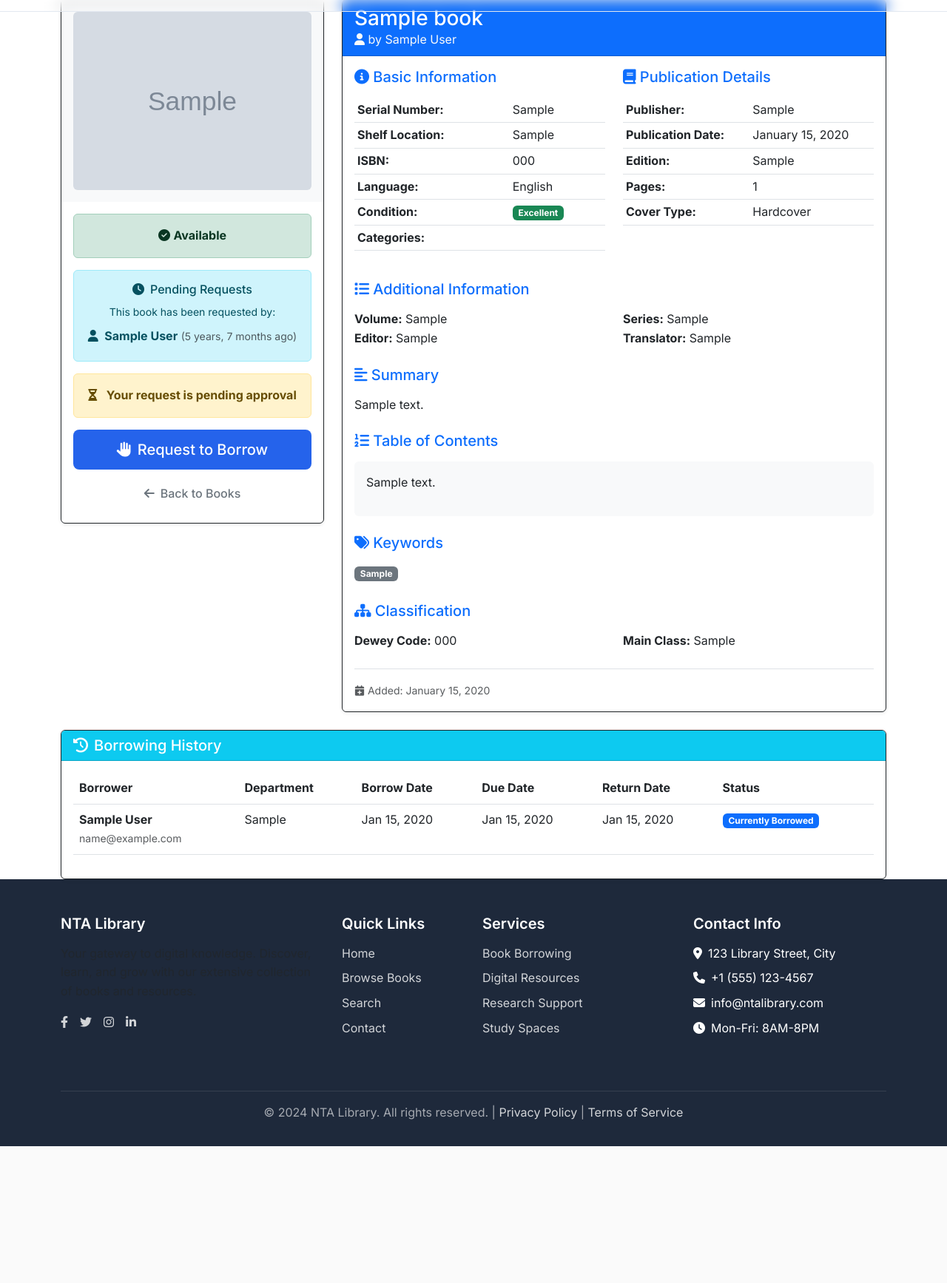
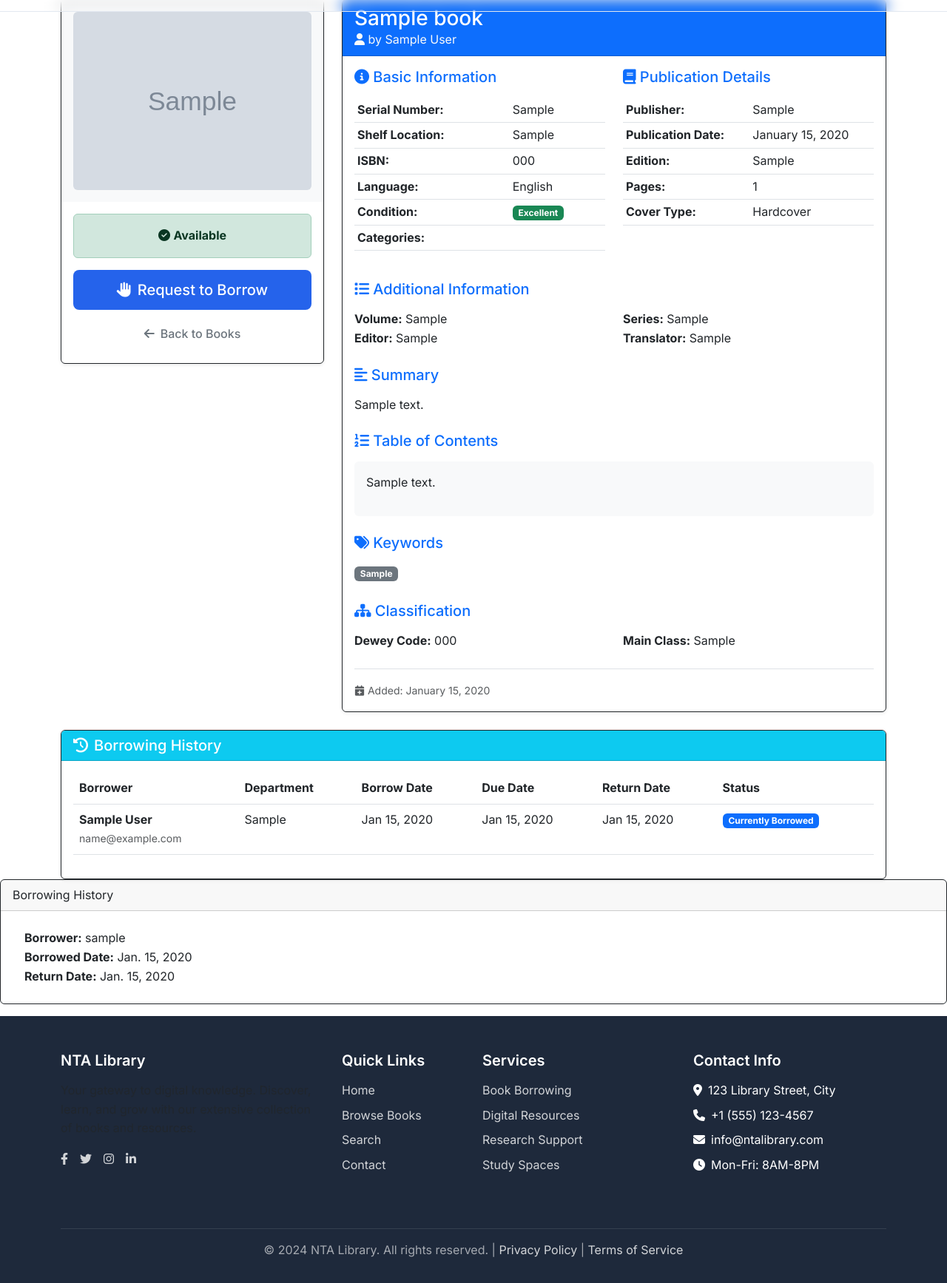
Before and after one commit to hsalamardi/LibraryManagmentSystem, a Django app: page /books/1/ in a window 1280 px wide. Shown: the part 67-1802 px from the top of the page at 74% size. Before the commit the page ends 1617 px from the top, so only its background shows below. Run offline with Django 4.2, Linux system fonts and the light colour scheme; a user stored in the database is signed in; tables that the repository leaves empty hold one stand-in row (values such as "Sample post"); grey boxes marked "Sample" are stand-in pictures; parts of the project's set-up code (start-up, migrations or seed data) failed here and were passed over.

Commit message:
Signed-off-by: h.salama <h.salama@rdi-eg.ai>

```diff
--- a/books/admin.py
+++ b/books/admin.py
@@ -27,7 +27,8 @@
             'id', 'title', 'author', 'isbn', 'publisher', 'edition', 'pages', 'language', 'dewey_code',
             'main_class', 'divisions', 'sections', 'cutter_author', 'volume', 'series', 'editor',
             'translator', 'publication_date', 'book_summary', 'contents', 'keywords', 'serial',
-            'condition', 'copy_number', 'status', 'borrow_date', 'return_date', 'borrower',
+            'condition', 'copy_number', 'is_available', 'status', 'website', 'place_of_publication', 'source', 'cover_type',
+            'borrow_date', 'return_date', 'borrower',
             'is_approved', 'approved_by', 'approved_date', 'is_returned', 'returned_by',
             'returned_date', 'is_lost', 'lost_date', 'lost_by', 'is_damaged', 'damaged_date',
             'damaged_by', 'is_reserved', 'reserved_by', 'is_hidden',
--- a/books/models.py
+++ b/books/models.py
@@ -51,10 +51,10 @@
     ]
 
     # Basic Information
-    serial = models.CharField(max_length=20, unique=True, help_text="Unique serial number for the book")
+    serial = models.CharField(max_length=20, help_text="Unique serial number for the book")
     shelf = models.CharField(max_length=20, help_text="Shelf location", db_index=True)
     title = models.CharField(max_length=500, help_text="Book title", db_index=True)
-    isbn = models.CharField(max_length=17, unique=True, null=True, blank=True, help_text="ISBN-13 format", db_index=True)
+    isbn = models.CharField(max_length=17, null=True, blank=True, help_text="ISBN-13 format", db_index=True)
     barcode = models.CharField(max_length=50, unique=True, null=True, blank=True, help_text="Barcode for scanning", db_index=True)
     author = models.CharField(max_length=500, help_text="Primary author(s)", db_index=True)
     category = models.ForeignKey(Category, on_delete=models.SET_NULL, null=True, blank=True, related_name='books')
--- a/books/templates/books/book_detail.html
+++ b/books/templates/books/book_detail.html
@@ -33,6 +33,10 @@
                     <p><strong>Cover Type:</strong> {{ book.cover_type }}</p>
                     <p><strong>Condition:</strong> {{ book.condition }}</p>
                     <p><strong>Copy Number:</strong> {{ book.copy_number }}</p>
+                    {% if book.cover_image %}
+                    <p><strong>Cover Image:</strong> <img src="{{ book.cover_image.url }}" alt="Book Cover" style="max-width: 200px;"></p>
+                    {% endif %}
+                    <p><strong>Available:</strong> {{ book.is_available|yesno:"Yes,No" }}</p>
                     <p><strong>Status:</strong> {{ book.status }}</p>
                     <p><strong>Category:</strong> {{ book.category }}</p>
 
--- a/books/views.py
+++ b/books/views.py
@@ -257,6 +257,9 @@
     def get_context_data(self, **kwargs):
         context = super().get_context_data(**kwargs)
         book = self.get_object()
+        context['book_detail'] = book
+        context['borrowing_history'] = book.borrowings.all().order_by('-borrow_date')
+        return context
 
         # Check if user can borrow this book
         if hasattr(self.request.user, 'userprofileinfo'):
--- a/templates/books/book_detail.html
+++ b/templates/books/book_detail.html
@@ -331,6 +331,25 @@
             </div>
         </div>
         {% endif %}
+            </div>
+            <div class="card mb-3">
+                <div class="card-header">Borrowing History</div>
+                <div class="card-body">
+                    {% if borrowing_history %}
+                        <ul class="list-group list-group-flush">
+                            {% for borrowing in borrowing_history %}
+                                <li class="list-group-item">
+                                    <strong>Borrower:</strong> {{ borrowing.borrower.user.username }}<br>
+                                    <strong>Borrowed Date:</strong> {{ borrowing.borrow_date }}<br>
+                                    <strong>Return Date:</strong> {% if borrowing.return_date %}{{ borrowing.return_date }}{% else %}Still borrowed{% endif %}
+                                </li>
+                            {% endfor %}
+                        </ul>
+                    {% else %}
+                        <p>No borrowing history available for this book.</p>
+                    {% endif %}
+                </div>
+            </div>
     </div>
             </body>
         {% endblock  %}
```
Also changed, not shown: books/migrations/0003_alter_book_isbn.py (added), books/migrations/0004_alter_book_serial.py (added), 2 other files.
